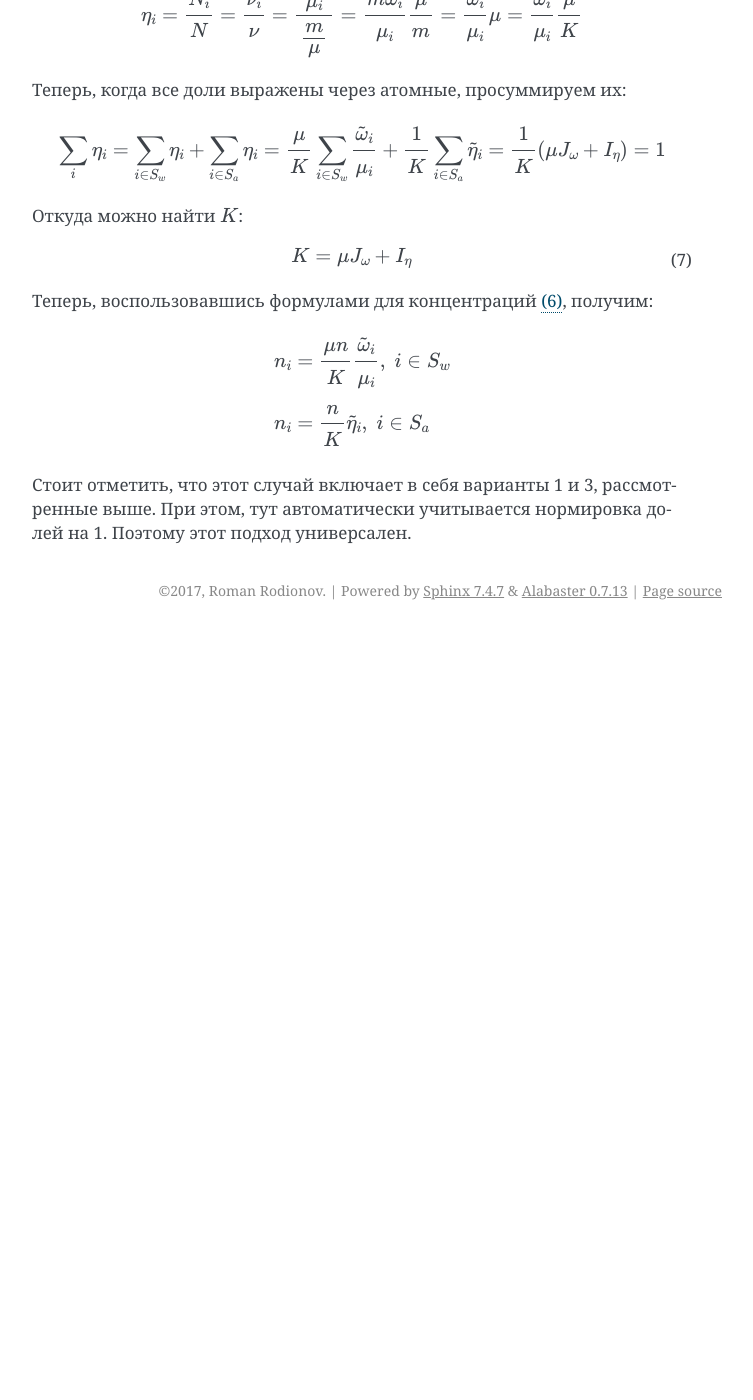
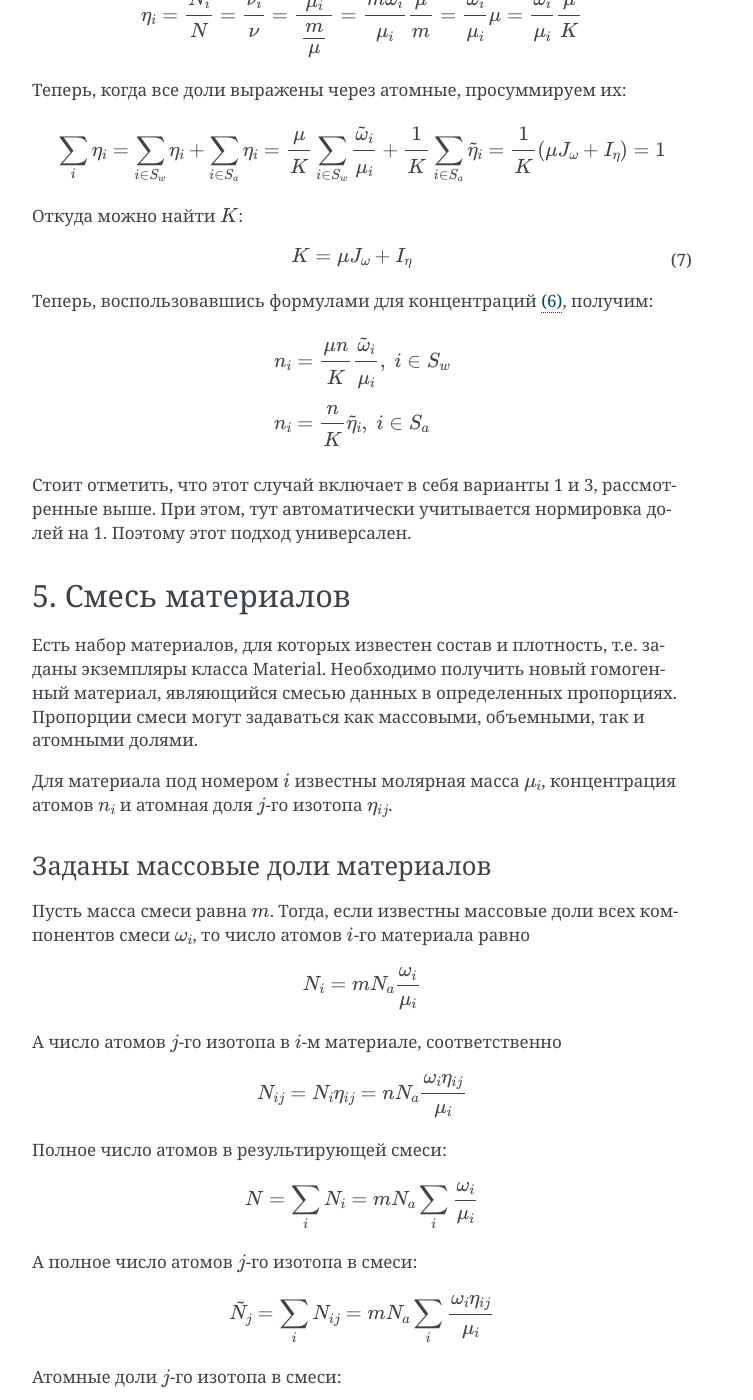
Before and after one commit to rorni/mckit, a Sphinx documentation site: the page built from doc/source/material.rst, in a window 1280 px wide and 1400 px high, scrolled down 3266 px. Shown: the whole window, without its empty margins (388-1141 px from the left). Built offline with Sphinx 7.4.7, drawn with Linux system fonts in a browser that asks for light colours; before the commit the page ends 3896 px from its top, so only the background shows below that; some of the changed text lies outside the part shown.

Commit message:
mix material theory and test skeleton.

```diff
--- a/doc/source/material.rst
+++ b/doc/source/material.rst
@@ -153,3 +153,76 @@
 Стоит отметить, что этот случай включает в себя варианты 1 и 3, рассмотренные
 выше. При этом, тут автоматически учитывается нормировка долей на 1. Поэтому
 этот подход универсален.
+
+5. Смесь материалов
+-------------------
+
+Есть набор материалов, для которых известен состав и плотность, т.е. заданы
+экземпляры класса Material. Необходимо получить новый гомогенный материал,
+являющийся смесью данных в определенных пропорциях. Пропорции смеси могут
+задаваться как массовыми, объемными, так и атомными долями.
+
+Для материала под номером :math:`i` известны молярная масса :math:`\mu_i`,
+концентрация атомов :math:`n_i` и атомная доля :math:`j`-го изотопа
+:math:`\eta_{ij}`.
+
+Заданы массовые доли материалов
+^^^^^^^^^^^^^^^^^^^^^^^^^^^^^^^
+
+Пусть масса смеси равна :math:`m`. Тогда, если известны массовые доли всех
+компонентов смеси :math:`\omega_i`, то число атомов :math:`i`-го материала равно
+
+.. math:: N_i=m N_a \frac{\omega_i}{\mu_i}
+
+А число атомов :math:`j`-го изотопа в :math:`i`-м материале, соответственно
+
+.. math:: N_{ij}=N_i \eta_{ij}=n N_a \frac{\omega_i \eta_{ij}}{\mu_i}
+
+Полное число атомов в результирующей смеси:
+
+.. math:: N=\sum\limits_i N_i=m N_a \sum\limits_i \frac{\omega_i}{\mu_i}
+
+А полное число атомов :math:`j`-го изотопа в смеси:
+
+.. math:: \tilde{N}_j=\sum\limits_i N_{ij}=m N_a \sum\limits_i \frac{\omega_i
+   \eta_{ij}}{\mu_i}
+
+Атомные доли :math:`j`-го изотопа в смеси:
+
+.. math:: \tilde{\eta}_j=\frac{\tilde{N}_j}{N}=
+   \frac{\sum\limits_i \cfrac{\omega_i \eta_{ij}}{\mu_i}}{\sum\limits_i
+   \cfrac{\omega_i}{\mu_i}}
+
+Объем :math:`i`-го материала равен
+
+.. math:: V_i=\frac{N_i}{n_i}=m N_a \frac{\omega_i}{\mu_i n_i}
+
+Тогда концентрациа атомов смеси равна:
+
+.. math:: n=\frac{\sum_i N_i}{\sum_i V_i}=\frac{\sum\limits_i
+   \cfrac{\omega_i}{\mu_i}}{\sum\limits_i \cfrac{\omega_i}{\mu_i n_i}}
+
+Для задания материала удобно использовать концентрации изотопов:
+
+.. math:: \tilde{n}_j=n \tilde{\eta}_j = \frac{\sum\limits_i \cfrac{\omega_i
+   \eta_{ij}}{\mu_i}}{\sum\limits_i \cfrac{\omega_i}{\mu_i n_i}}
+
+Заданы объемные доли материалов
+^^^^^^^^^^^^^^^^^^^^^^^^^^^^^^^
+
+Пусть объем всей смеси равен :math:`V`. Тогда, если известны объемные доли всех
+компонентов смеси :math:`v_i`, то
+
+.. math:: \tilde{n}_j = \sum\limits_i n_i v_i \eta_{ij}
+
+Заданы атомные доли материалов
+^^^^^^^^^^^^^^^^^^^^^^^^^^^^^^
+
+Пусть заданы атомные доли материалов :math:`a_i`. Тогда
+
+.. math:: \tilde{n}_j = \frac{\sum\limits_i a_i \eta_{ij}}{\sum\limits_i
+   \cfrac{a_i}{n_i}}
+
+При этом, если сумма долей меньше 1, то результирующий материал разрежается,
+т.е. к нему подмешивается пустое пространство. Если больше 1, то материал
+уплотняется.
```
Also changed, not shown: 1 other file.
